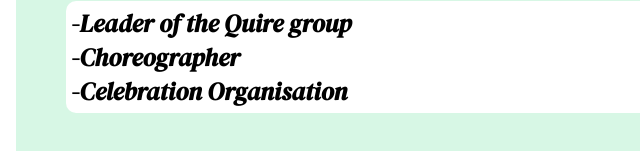
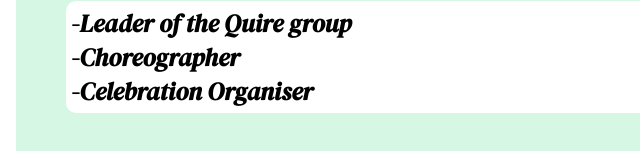
Before and after one commit to 12345-MUITP/RESUME, a plain HTML site: page index.html in a window 1280 px wide. Shown: the part 977-1133 px from the top of the page, 124-764 px from the left. Drawn offline with Linux system fonts and the light colour scheme.

Commit message:
Update index.html

```diff
--- a/index.html
+++ b/index.html
@@ -46,7 +46,7 @@
                 <div class="heading"><h3>Extra-Curricular</h3></div>
                 <div class="class"><h5>-Leader of the Quire group</h5>
                     <h5>-Choreographer</h5>
-                    <h5>-Celebration Organisation</h5>
+                    <h5>-Celebration Organiser</h5>
                 </div>
             </div>
     </div>
```
